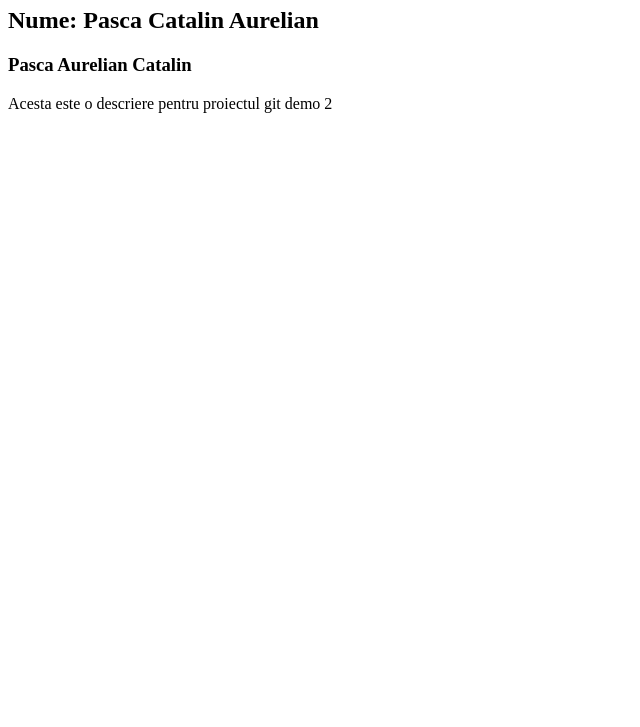
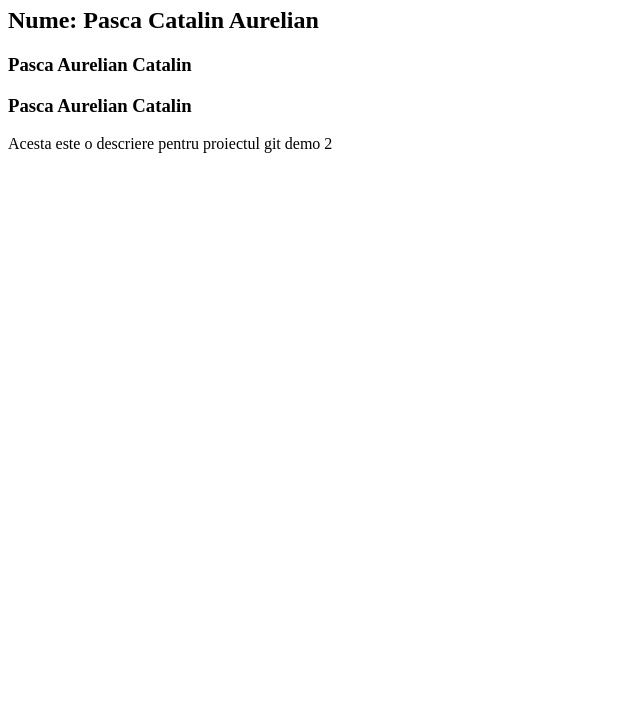
Before and after one commit to PascaCatalin/Git-demo-2, a plain HTML site: page index.html in a window 1280 px wide. Shown: the part 73-800 px from the top of the page, without its empty margins (0-640 px from the left). Drawn offline with Linux system fonts and the light colour scheme.

Commit message:
Update index.html

```diff
--- a/index.html
+++ b/index.html
@@ -9,6 +9,7 @@
     <h1>Acesta este un titl pentru proiectul meu</h1>
     <h2>Nume: Pasca Catalin Aurelian</h2>
     <h3>Pasca Aurelian Catalin</h3>
+    <h3>Pasca Aurelian Catalin</h3>
     <p>Acesta este o descriere pentru proiectul git demo 2</p>
 </body>
 </html>
```
